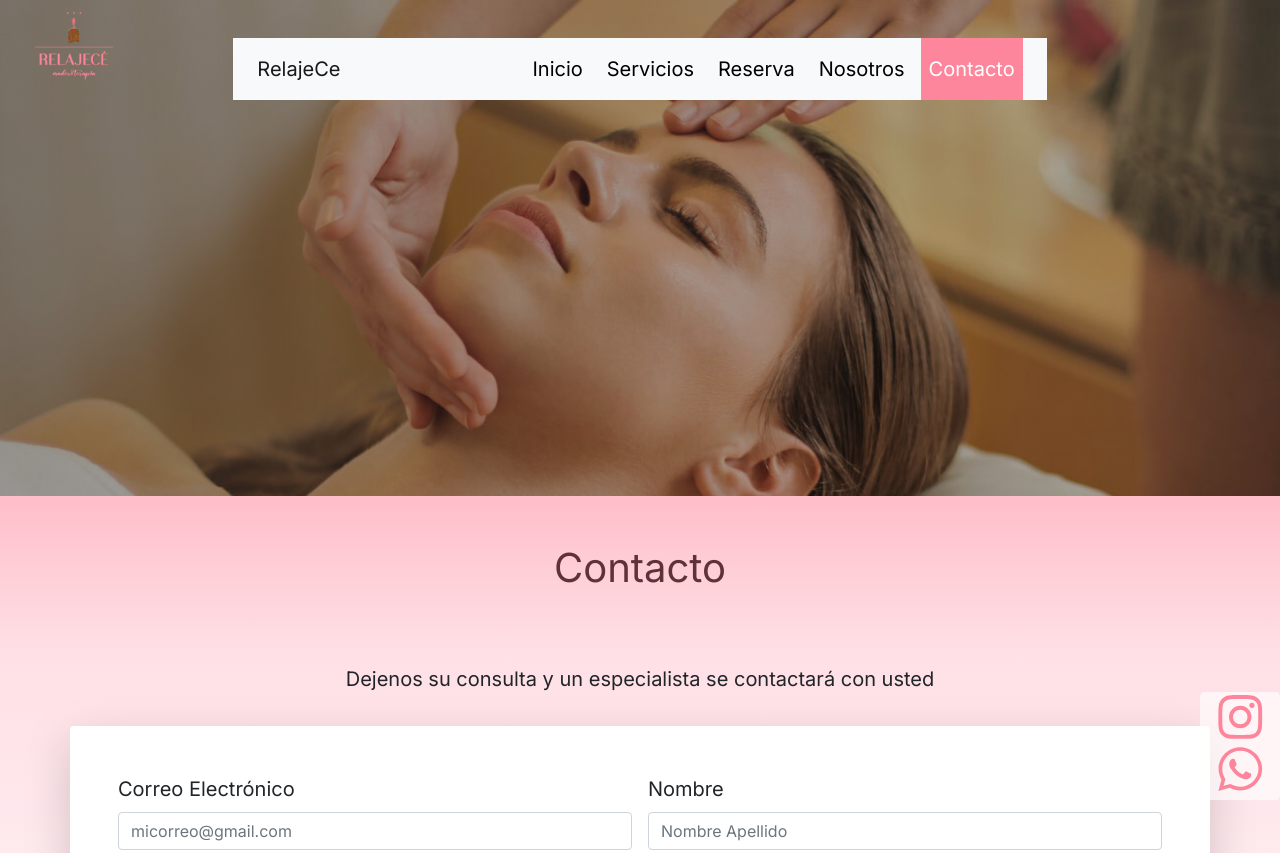
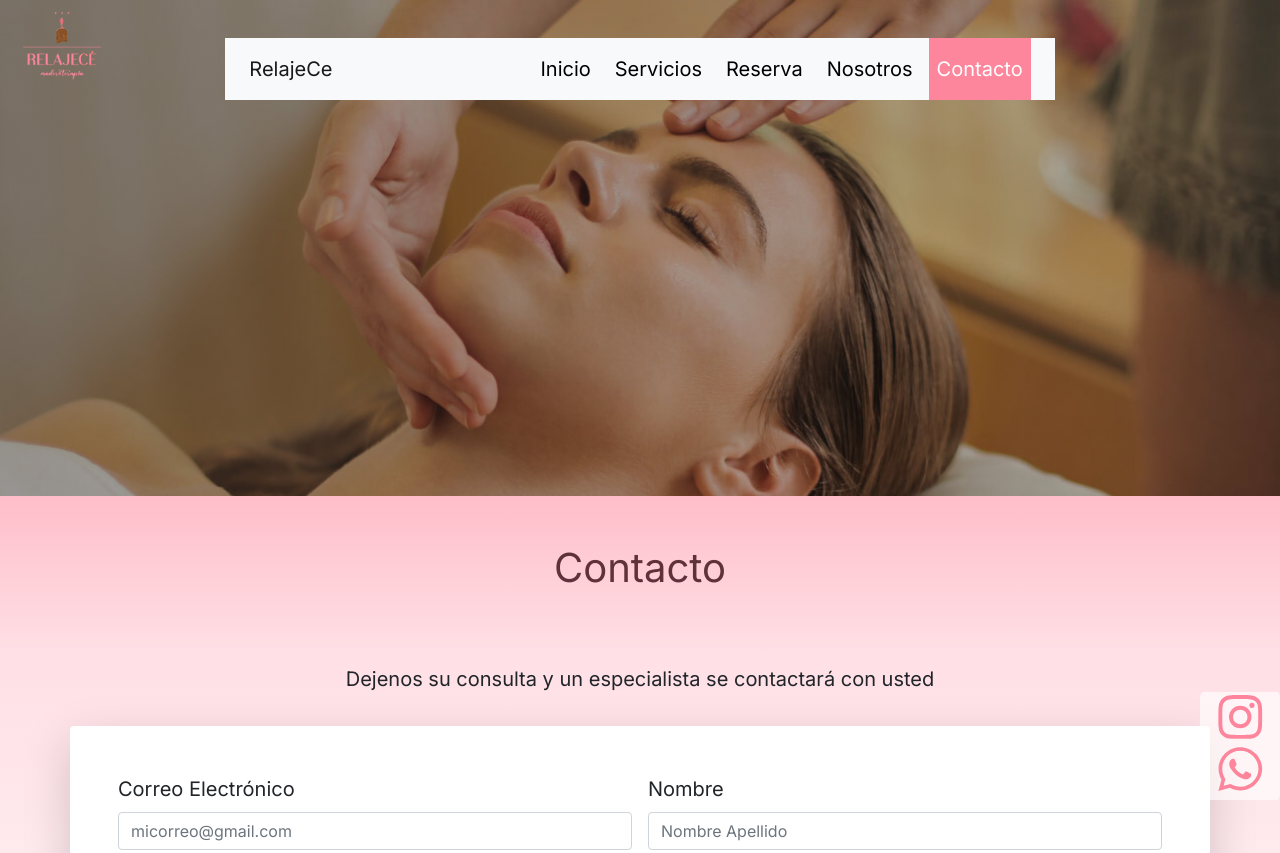
Before and after one commit to EmilioJRGonzalez/Desarrollo_Web, a plain HTML site: page pages/contacto.html in a window 1280 px wide. Shown: the top 853 px of the page. Drawn offline with nearby package versions, Linux system fonts and the light colour scheme.

Commit message:
- Elimino div innecesario. - Agrego clase en header.

```diff
--- a/pages/contacto.html
+++ b/pages/contacto.html
@@ -15,9 +15,7 @@
 </head>
 
 <body>
-    <header class="portada2 container-fluid">
-
-        <div class="contenedorHeader2 container-fluid">
+    <header class="portada2 bg-image container-fluid">
 
         <div class="row">
 
@@ -57,8 +55,6 @@
                         </div>
                     </div>
                 </nav>
-                </div>
-
             </div>
 
         </div>
```
Also changed, not shown: pages/nosotros.html (+1 -5 lines), pages/reserva.html (+1 -5 lines), pages/servicios.html (+1 -5 lines). Lines whose indentation alone changed are shown as unchanged.
